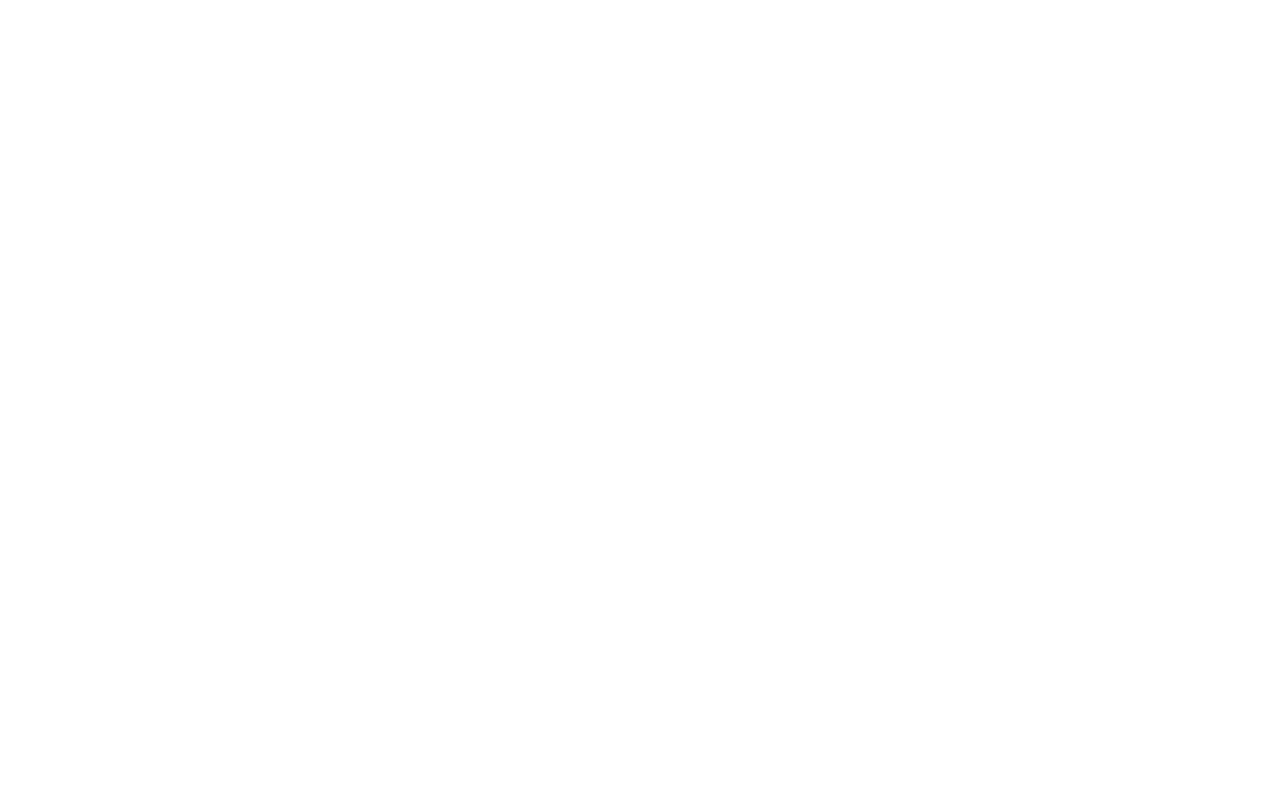
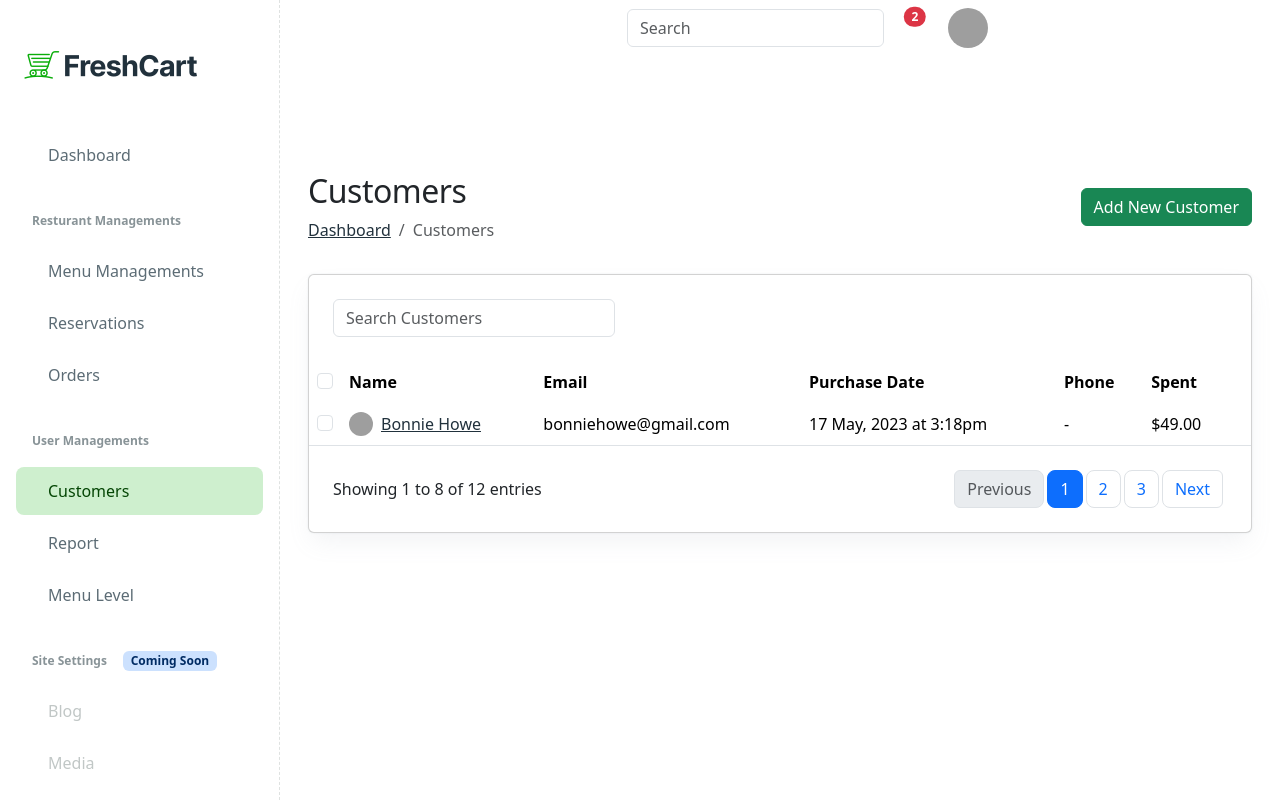
Before and after one commit to majid172/resturentPanel, a Vue app: page /customer in a window 1280 px wide. Before the commit this address had no page. Built offline with nearby package versions, Linux system fonts and the light colour scheme; grey boxes are pictures that could not be loaded.

Commit message:
customer

```diff
--- a/src/components/SideBar.vue
+++ b/src/components/SideBar.vue
@@ -8,7 +8,7 @@
             <div class="navbar-vertical-content flex-grow-1" data-simplebar="">
                 <ul class="navbar-nav flex-column" id="sideNavbar">
                     <li class="nav-item">
-                        <router-link to="/" class="nav-link  active ">
+                        <router-link to="/" class="nav-link" exact-active-class="active">
                             <div class="d-flex align-items-center">
                                 <span class="nav-link-icon"><i class="bi bi-house"></i></span>
                                 <span class="nav-link-text">Dashboard</span>
@@ -17,13 +17,13 @@
 
                     </li>
                     <li class="nav-item mt-6 mb-3">
-                        <span class="nav-label">Store Managements</span>
+                        <span class="nav-label">Resturant Managements</span>
                     </li>
                     <li class="nav-item">
                         <a class="nav-link " href="products.html">
                             <div class="d-flex align-items-center">
                                 <span class="nav-link-icon"><i class="bi bi-cart"></i></span>
-                                <span class="nav-link-text">Products</span>
+                                <span class="nav-link-text">Menu Managements</span>
                             </div>
                         </a>
                     </li>
@@ -31,7 +31,7 @@
                         <a class="nav-link " href="categories.html">
                             <div class="d-flex align-items-center">
                                 <span class="nav-link-icon"><i class="bi bi-list-task"></i></span>
-                                <span class="nav-link-text">Categories</span>
+                                <span class="nav-link-text">Reservations</span>
                             </div>
                         </a>
                     </li>
@@ -62,27 +62,25 @@
                         </div>
                     </li>
 
-                    <li class="nav-item">
-                        <a class="nav-link " href="vendor-grid.html">
-                            <div class="d-flex align-items-center">
-                                <span class="nav-link-icon"><i class="bi bi-shop"></i></span>
-                                <span class="nav-link-text">Sellers / Vendors</span>
-                            </div>
-                        </a>
+                   <li class="nav-item mt-6 mb-3">
+                        <span class="nav-label">User Managements</span>
                     </li>
                     <li class="nav-item">
-                        <a class="nav-link " href="customers.html">
+                        <router-link to="/customer" class="nav-link " exact-active-class="active">
                             <div class="d-flex align-items-center">
                                 <span class="nav-link-icon"><i class="bi bi-people"></i></span>
                                 <span class="nav-link-text">Customers</span>
                             </div>
-                        </a>
+                        </router-link>
+                        <!-- <a class="nav-link " href="customers.html"> -->
+
+                        <!-- </a> -->
                     </li>
                     <li class="nav-item">
                         <a class="nav-link " href="reviews.html">
                             <div class="d-flex align-items-center">
                                 <span class="nav-link-icon"><i class="bi bi-star"></i></span>
-                                <span class="nav-link-text">Reviews</span>
+                                <span class="nav-link-text">Report</span>
                             </div>
                         </a>
                     </li>
@@ -206,42 +204,9 @@
                             </div>
                         </a>
                     </li>
-                    <li class="nav-item">
-                        <a class="nav-link disabled" href="#">
-                            <div class="d-flex align-items-center">
-                                <span class="nav-link-icon"><i class="bi bi-question-circle"></i></span>
-                                <span class="nav-link-text">Help Center</span>
-                            </div>
-                        </a>
-                    </li>
-                    <li class="nav-item">
-                        <a class="nav-link disabled" href="#!">
-                            <div class="d-flex align-items-center">
-                                <span class="nav-link-icon"><i class="bi bi-infinity"></i></span>
-                                <span class="nav-link-text">How FreshCart Works</span>
-                            </div>
-                        </a>
-                    </li>
 
-                    <li class="nav-item mt-6 mb-3">
-                        <span class="nav-label">Our Apps</span>
-                    </li>
-                    <li class="nav-item">
-                        <a class="nav-link disabled" href="#!">
-                            <div class="d-flex align-items-center">
-                                <span class="nav-link-icon"><i class="bi bi-apple"></i></span>
-                                <span class="nav-link-text">Apple Store</span>
-                            </div>
-                        </a>
-                    </li>
-                    <li class="nav-item">
-                        <a class="nav-link disabled" href="#!">
-                            <div class="d-flex align-items-center">
-                                <span class="nav-link-icon"><i class="bi bi-google-play"></i></span>
-                                <span class="nav-link-text">Google Play Store</span>
-                            </div>
-                        </a>
-                    </li>
+
+
                 </ul>
             </div>
         </div>
--- /dev/null
+++ b/src/components/customer/Customer.vue
@@ -0,0 +1,124 @@
+<template>
+			<main class="main-content-wrapper">
+				<div class="container">
+					<div class="row mb-8">
+						<div class="col-md-12">
+							<div class="d-flex flex-column flex-md-row justify-content-between align-items-md-center gap-4">
+								<div>
+									<h2>Customers</h2>
+									<!-- breacrumb -->
+									<nav aria-label="breadcrumb">
+										<ol class="breadcrumb mb-0">
+											<li class="breadcrumb-item"><a href="#" class="text-inherit">Dashboard</a></li>
+											<li class="breadcrumb-item active" aria-current="page">Customers</li>
+										</ol>
+									</nav>
+								</div>
+								<div>
+									<a href="#!" class="btn btn-success">Add New Customer</a>
+								</div>
+							</div>
+						</div>
+					</div>
+					<div class="row">
+						<div class="col-xl-12 col-12 mb-5">
+							<div class="card h-100 card-lg">
+								<div class="p-6">
+									<div class="row justify-content-between">
+										<div class="col-md-4 col-12">
+											<form class="d-flex" role="search">
+												<input class="form-control" type="search" placeholder="Search Customers" aria-label="Search">
+											</form>
+										</div>
+									</div>
+								</div>
+								<div class="card-body p-0">
+									<div class="table-responsive">
+										<table class="table table-centered table-hover table-borderless mb-0 table-with-checkbox text-nowrap">
+											<thead class="bg-light">
+												<tr>
+													<th>
+														<div class="form-check">
+															<input class="form-check-input" type="checkbox" value="" id="checkAll">
+															<label class="form-check-label" for="checkAll"></label>
+														</div>
+													</th>
+													<th>Name</th>
+													<th>Email</th>
+													<th>Purchase Date</th>
+													<th>Phone</th>
+													<th>Spent</th>
+
+													<th></th>
+												</tr>
+											</thead>
+											<tbody>
+												<tr>
+													<td>
+														<div class="form-check">
+															<input class="form-check-input" type="checkbox" value="" id="customerOne">
+															<label class="form-check-label" for="customerOne"></label>
+														</div>
+													</td>
+
+													<td>
+														<div class="d-flex align-items-center">
+															<img src="../assets/images/avatar/avatar-1.jpg" alt="" class="avatar avatar-xs rounded-circle">
+															<div class="ms-2">
+																<a href="#" class="text-inherit">Bonnie Howe</a>
+															</div>
+														</div>
+													</td>
+													<td>bonniehowe@gmail.com</td>
+
+													<td>17 May, 2023 at 3:18pm</td>
+													<td>-</td>
+													<td>$49.00</td>
+
+													<td>
+														<div class="dropdown">
+															<a href="#" class="text-reset" data-bs-toggle="dropdown" aria-expanded="false">
+															<i class="las la-ellipsis-v feather-icon fs-5"></i>
+																<!-- <i class="feather-icon icon-more-vertical fs-5"></i> -->
+															</a>
+															<ul class="dropdown-menu">
+																<li>
+																	<a class="dropdown-item" href="#">
+																		<i class="bi bi-trash me-3"></i>
+																		Delete
+																	</a>
+																</li>
+																<li>
+																	<a class="dropdown-item" href="#">
+																		<i class="bi bi-pencil-square me-3"></i>
+																		Edit
+																	</a>
+																</li>
+															</ul>
+														</div>
+													</td>
+												</tr>
+
+											</tbody>
+										</table>
+									</div>
+
+									<div class="border-top d-md-flex justify-content-between align-items-center p-6">
+										<span>Showing 1 to 8 of 12 entries</span>
+										<nav class="mt-2 mt-md-0">
+											<ul class="pagination mb-0">
+												<li class="page-item disabled"><a class="page-link" href="#!">Previous</a></li>
+												<li class="page-item"><a class="page-link active" href="#!">1</a></li>
+												<li class="page-item"><a class="page-link" href="#!">2</a></li>
+												<li class="page-item"><a class="page-link" href="#!">3</a></li>
+												<li class="page-item"><a class="page-link" href="#!">Next</a></li>
+											</ul>
+										</nav>
+									</div>
+								</div>
+							</div>
+						</div>
+					</div>
+				</div>
+			</main>
+</template>
--- a/src/router/index.js
+++ b/src/router/index.js
@@ -1,5 +1,6 @@
 import { createRouter, createWebHistory } from 'vue-router'
 import HomeView from '../views/HomeView.vue'
+import CustomerView from '@/views/CustomerView.vue'
 
 const router = createRouter({
   history: createWebHistory(import.meta.env.BASE_URL),
@@ -8,6 +9,11 @@
       path: '/',
       name: 'home',
       component: HomeView
+    },
+    {
+      path: '/customer',
+      name:'customer',
+      component:CustomerView
     },
     {
       path: '/about',
--- /dev/null
+++ b/src/views/CustomerView.vue
@@ -0,0 +1,13 @@
+<script setup>
+import Customer from '@/components/customer/Customer.vue';
+import NavBar from '../components/NavBar.vue'
+import SideBar from '../components/SideBar.vue'
+</script>
+
+<template>
+<NavBar></NavBar>
+    <div class="main-wrapper">
+      <SideBar></SideBar>
+      <Customer></Customer>
+    </div>
+</template>
```
